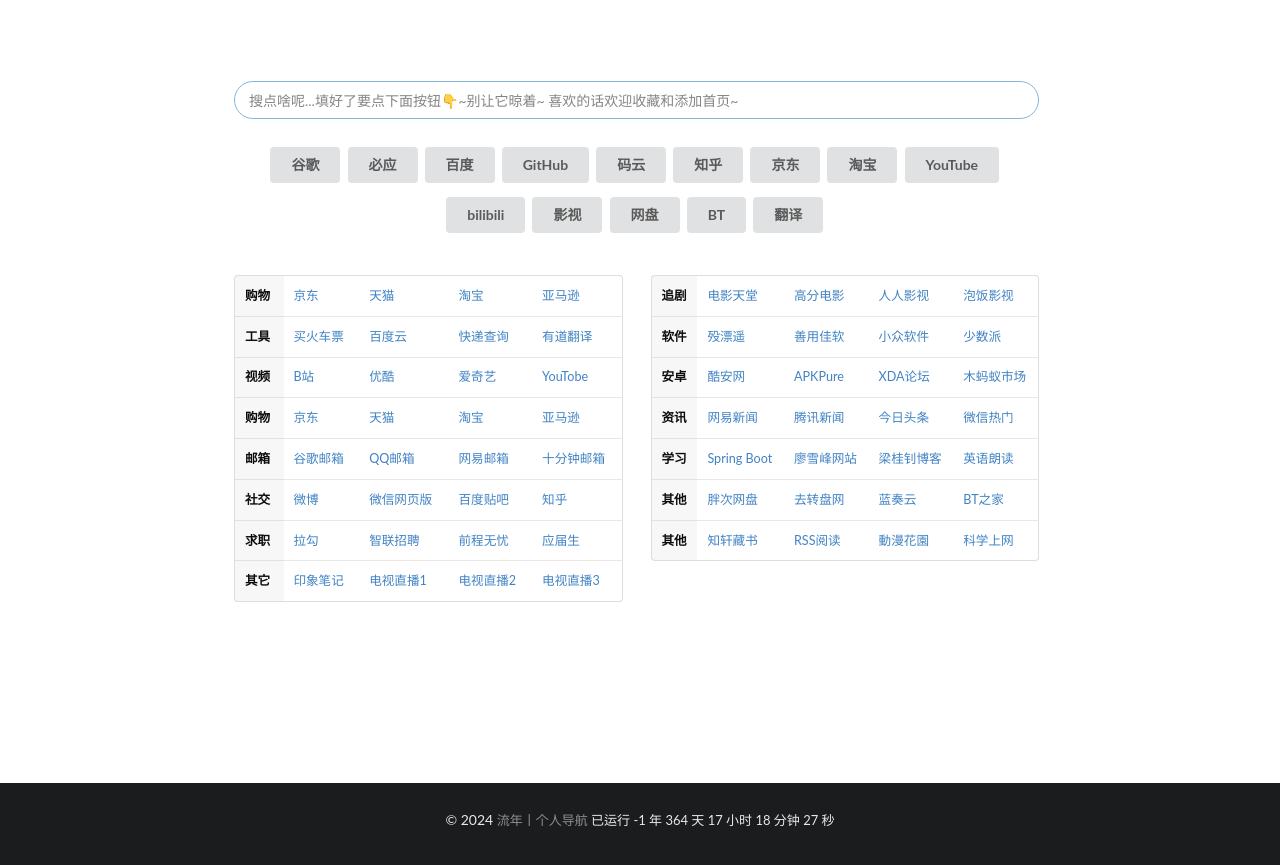
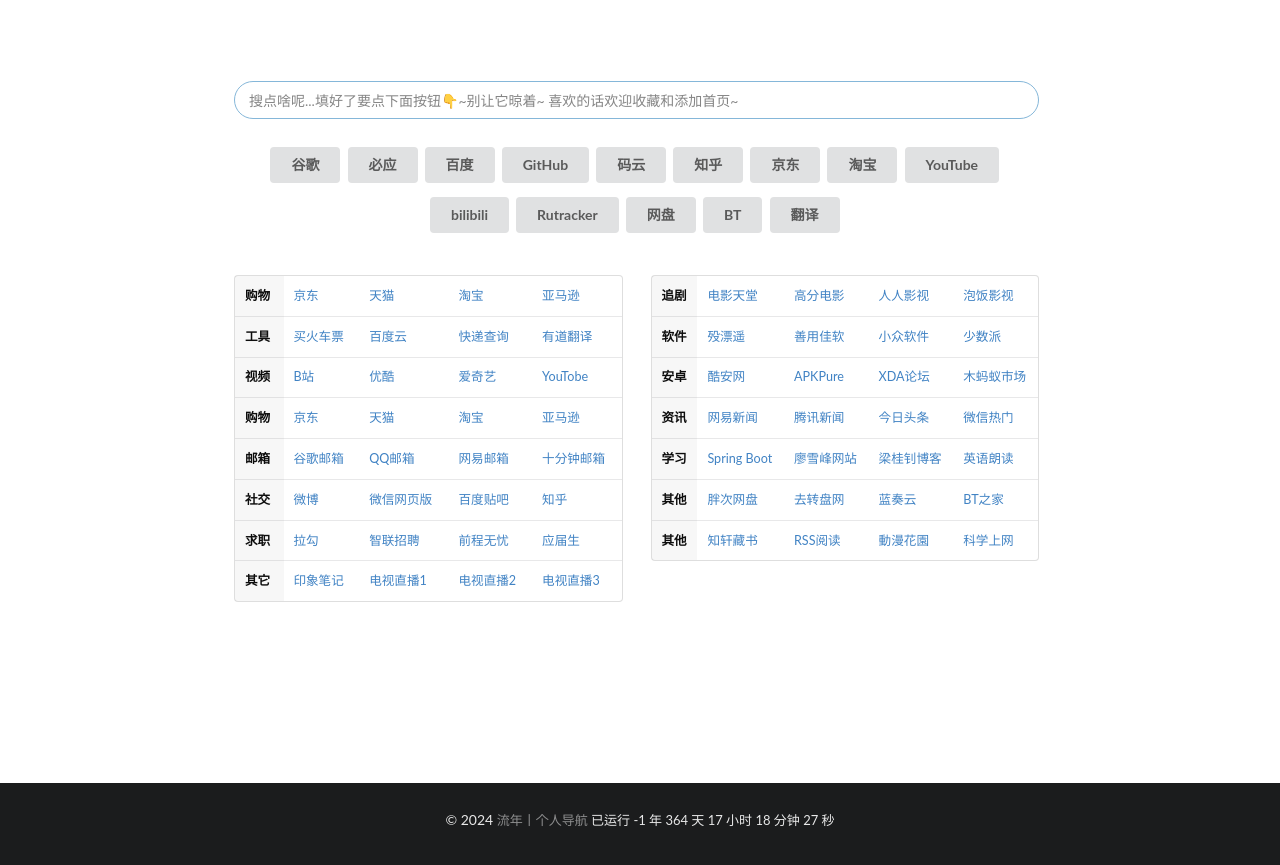
Before and after one commit to 89761107/fly, a plain HTML site: page index.html in a window 1280 px wide. Shown: the part 43-908 px from the top of the page. Drawn offline with Linux system fonts and the light colour scheme.

Commit message:
Update index.html

```diff
--- a/index.html
+++ b/index.html
@@ -69,7 +69,7 @@
             bilibili
         </button>
         <button class="ui button" id="yingshi">
-            影视
+         Rutracker
         </button>
         <button class="ui button" id="wangpan">
             网盘
```
